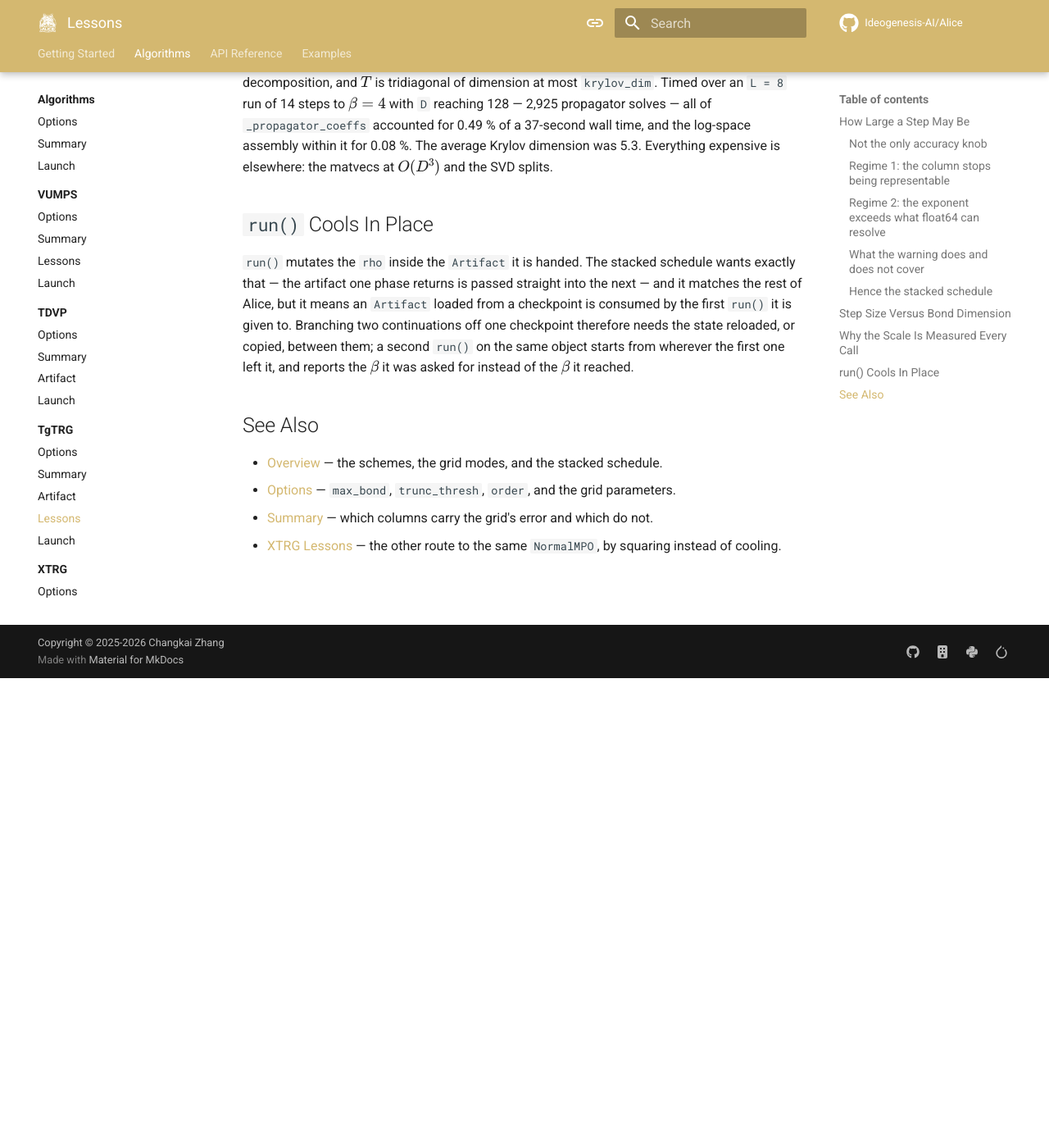
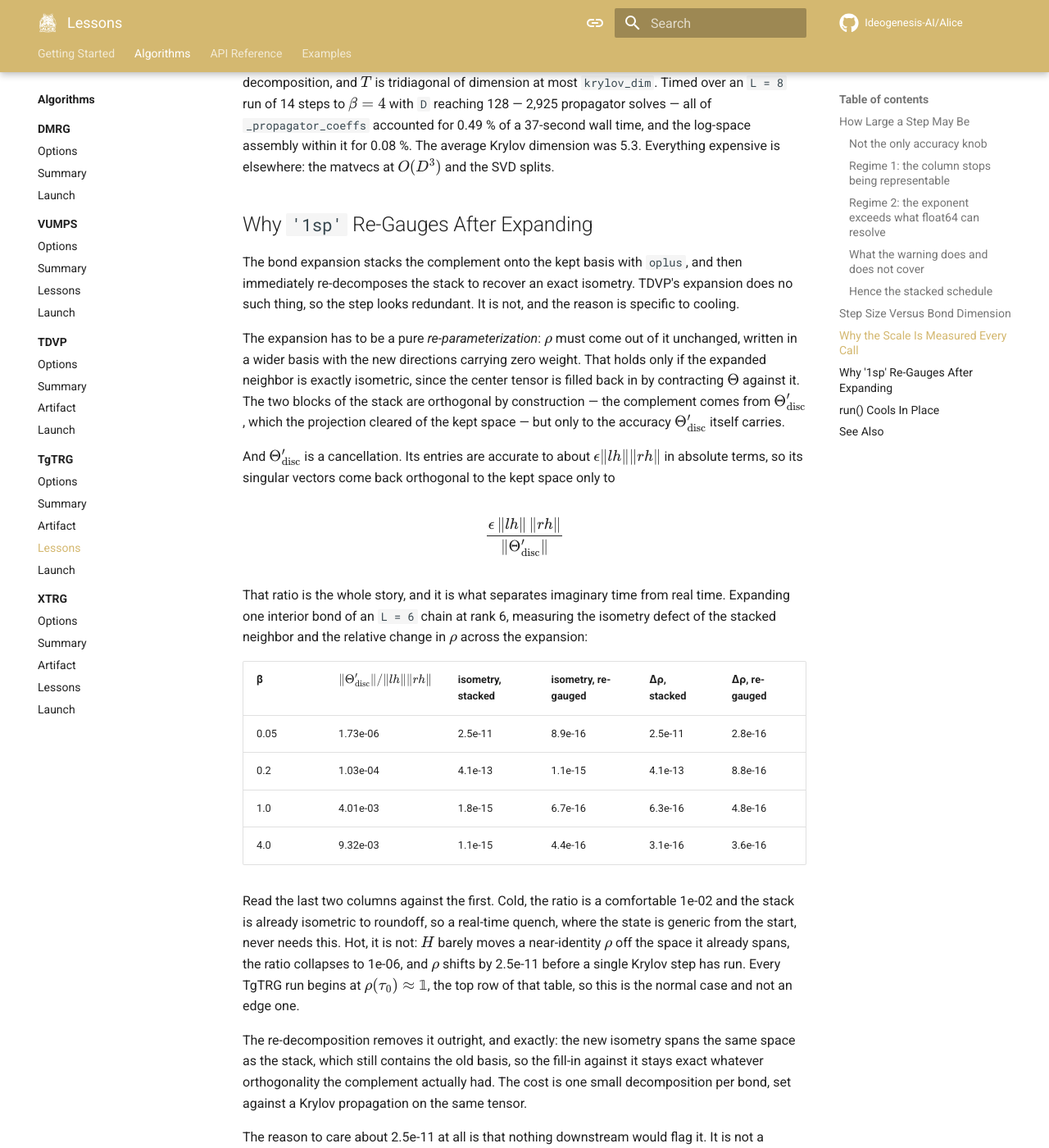
Before and after one commit to Ideogenesis-AI/Alice, an MkDocs documentation site: the page built from docs/algorithms/tgtrg/lessons.md, in a window 1280 px wide and 1400 px high, scrolled down 4478 px. Shown: the whole window at 82% size. Built offline with MkDocs 1.6.1 and Material for MkDocs 9.7.7, drawn with Linux system fonts in a browser that asks for light colours; comment, search, counter and statistics services are not loaded; before the commit the page ends 5305 px from its top, so only the background shows below that; some of the changed text lies outside the part shown.

Commit message:
Explain why the TgTRG expansion re-gauges each widened bond
The step looks redundant against TDVP's expansion, which does without it, so recorded the measurement that justifies it. The doubly-discarded bulk is a cancellation, and the orthogonality its singular vectors carry falls off with the ratio it bears to the halves it came from. Cold that ratio is harmless, but every cooling run starts at an almost-identity density matrix, where it collapses to 1e-06 and the state shifts by 2.5e-11 before a single Krylov step has run. Worth a page of its own because nothing downstream would flag it: the shift is not a truncation, so it misses the discarded weights and goes straight into `log Z`.

```diff
--- a/docs/algorithms/tgtrg/lessons.md
+++ b/docs/algorithms/tgtrg/lessons.md
@@ -198,6 +198,61 @@ log-space assembly within it for 0.08 %. The average Krylov dimension was 5.3.
 Everything expensive is elsewhere: the matvecs at \(O(D^3)\) and the SVD
 splits.
 
+## Why `'1sp'` Re-Gauges After Expanding
+
+The bond expansion stacks the complement onto the kept basis with `oplus`,
+and then immediately re-decomposes the stack to recover an exact isometry.
+TDVP's expansion does no such thing, so the step looks redundant. It is not,
+and the reason is specific to cooling.
+
+The expansion has to be a pure *re-parameterization*: \(\rho\) must come out
+of it unchanged, written in a wider basis with the new directions carrying
+zero weight. That holds only if the expanded neighbor is exactly isometric,
+since the center tensor is filled back in by contracting \(\Theta\) against
+it. The two blocks of the stack are orthogonal by construction — the
+complement comes from \(\Theta'_{\text{disc}}\), which the projection cleared
+of the kept space — but only to the accuracy \(\Theta'_{\text{disc}}\) itself
+carries.
+
+And \(\Theta'_{\text{disc}}\) is a cancellation. Its entries are accurate to
+about \(\epsilon \lVert lh \rVert \lVert rh \rVert\) in absolute terms, so its
+singular vectors come back orthogonal to the kept space only to
+
+\[
+\frac{\epsilon \, \lVert lh \rVert \, \lVert rh \rVert}{\lVert \Theta'_{\text{disc}} \rVert}
+\]
+
+That ratio is the whole story, and it is what separates imaginary time from
+real time. Expanding one interior bond of an `L = 6` chain at rank 6,
+measuring the isometry defect of the stacked neighbor and the relative change
+in \(\rho\) across the expansion:
+
+| β | \(\lVert \Theta'_{\text{disc}} \rVert / \lVert lh \rVert \lVert rh \rVert\) | isometry, stacked | isometry, re-gauged | Δρ, stacked | Δρ, re-gauged |
+|---|---|---|---|---|---|
+| 0.05 | 1.73e-06 | 2.5e-11 | 8.9e-16 | 2.5e-11 | 2.8e-16 |
+| 0.2 | 1.03e-04 | 4.1e-13 | 1.1e-15 | 4.1e-13 | 8.8e-16 |
+| 1.0 | 4.01e-03 | 1.8e-15 | 6.7e-16 | 6.3e-16 | 4.8e-16 |
+| 4.0 | 9.32e-03 | 1.1e-15 | 4.4e-16 | 3.1e-16 | 3.6e-16 |
+
+Read the last two columns against the first. Cold, the ratio is a comfortable
+1e-02 and the stack is already isometric to roundoff, so a real-time quench,
+where the state is generic from the start, never needs this. Hot, it is not: \(H\) barely moves a near-identity \(\rho\) off the
+space it already spans, the ratio collapses to 1e-06, and \(\rho\) shifts by
+2.5e-11 before a single Krylov step has run. Every TgTRG run begins at
+\(\rho(\tau_0) \approx \mathbb{1}\), the top row of that table, so this is
+the normal case and not an edge one.
+
+The re-decomposition removes it outright, and exactly: the new isometry spans
+the same space as the stack, which still contains the old basis, so the
+fill-in against it stays exact whatever orthogonality the complement actually
+had. The cost is one small
+decomposition per bond, set against a Krylov propagation on the same tensor.
+
+The reason to care about 2.5e-11 at all is that nothing downstream would
+flag it. It is not a truncation, so it never reaches
+`Summary.discarded_weights`; it enters `log Z` directly, at every step, and
+accumulates.
+
 ## `run()` Cools In Place
 
 `run()` mutates the `rho` inside the `Artifact` it is handed. The stacked
```
Also changed, not shown: docs/algorithms/tgtrg/index.md (+5 -0 lines).
